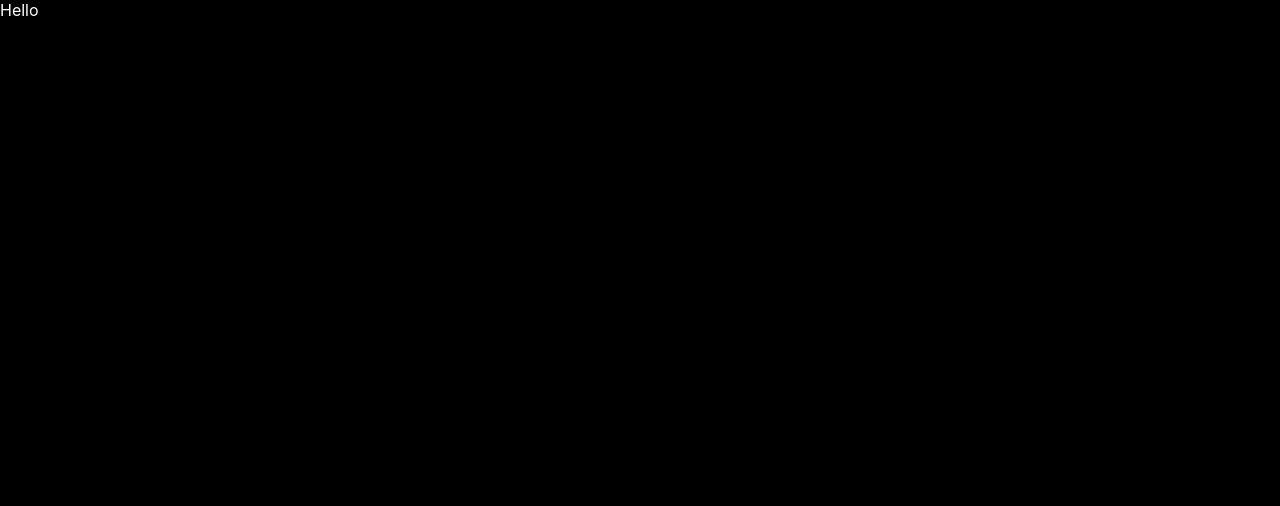
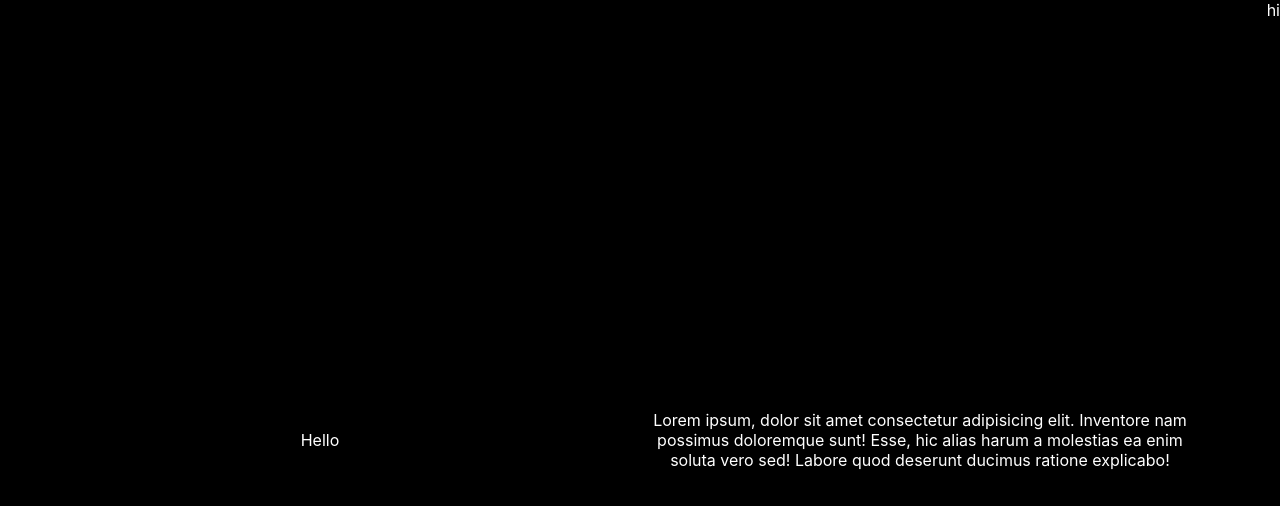
Before and after one commit to bradbieselin/brad-website, a Next.js app: page / in a window 1280 px wide. Shown: the top 506 px of the page. Built offline with nearby package versions, Linux system fonts and the light colour scheme.

Commit message:
added landing page and nav-items page

```diff
--- /dev/null
+++ b/components/landing/index.tsx
@@ -0,0 +1,34 @@
+import { FC } from "react";
+
+export interface LandingProps { };
+
+const Landing: FC<LandingProps> = () => {
+    return (
+        <div className="Landing">
+            <div className="MyImage">Hello</div>
+            <div className="LandingText">Lorem ipsum, dolor sit amet consectetur adipisicing elit. Inventore nam possimus doloremque sunt! Esse, hic alias harum a molestias ea enim soluta vero sed! Labore quod deserunt ducimus ratione explicabo!</div>
+            <style jsx>{`
+            .Landing {
+                display: flex;
+                width: 100%;
+                height: 100vh;
+                color: white;
+                justify-content: center;
+                align-items: center;
+            }
+            .MyImage {
+                width: 50%;
+                text-align: center;
+            }
+            .LandingText {
+                width: 50%;
+                text-align: center;
+                padding-right: 5rem;
+            }
+            `}
+            </style>
+        </div>
+    )
+}
+
+export default Landing;
--- a/components/layout/index.tsx
+++ b/components/layout/index.tsx
@@ -12,6 +12,7 @@ const Layout: FC<LayoutProps> = ({ children }) => {
                 <meta name="description" content="Generated by create next app" />
                 <link rel="icon" href="" />
             </Head>
+            <NavBar />
             {children}
             <style jsx>{`
             .Layout {
@@ -19,6 +20,7 @@ const Layout: FC<LayoutProps> = ({ children }) => {
                 background-color: black;
                 margin-left: auto;
                 margin-right: auto;
+                overflow: hidden;
             }
             `}
             </style>
--- /dev/null
+++ b/components/nav-items/index.tsx
@@ -0,0 +1,11 @@
+import { FC } from "react";
+
+export interface NavItems { };
+
+const NavItems: FC<NavItems> = () => {
+    return (
+        <div>hi</div>
+    )
+}
+
+export default NavItems;
--- a/components/navbar/index.tsx
+++ b/components/navbar/index.tsx
@@ -1,15 +1,16 @@
 import { FC } from "react";
+import NavItems from "../nav-items";
 
 export interface NavBarProps { };
-
-const Links = ["Home", "About", "Resume", "Contact"];
 
 const NavBar: FC<NavBarProps> = () => {
     return (
         <div className="NavBar">
-            Hello
+            <NavItems />
             <style jsx>{`
                 .NavBar {
+                    display: flex;
+                    justify-content: flex-end;
                     height: 5%;
                     width: 100%;
                     color: white;
--- a/pages/index.tsx
+++ b/pages/index.tsx
@@ -1,13 +1,14 @@
 import { NextPage } from 'next';
 import Layout from '../components/layout';
-import NavBar from '../components/navbar';
+import Landing from '../components/landing';
 
 export interface HomePageProps { };
 
 const Home: NextPage<HomePageProps> = () => {
   return (
     <Layout>
-      <NavBar>Hello</NavBar>
+      <Landing />
+
     </Layout>
   );
 };
```
